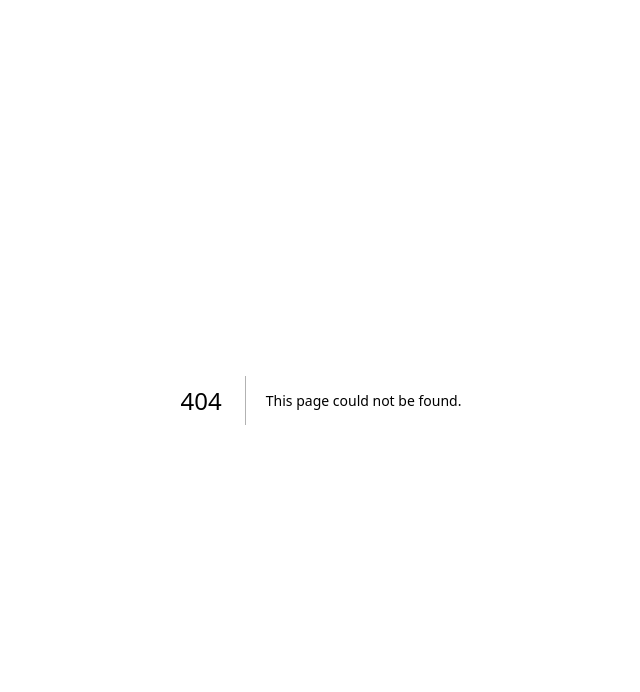
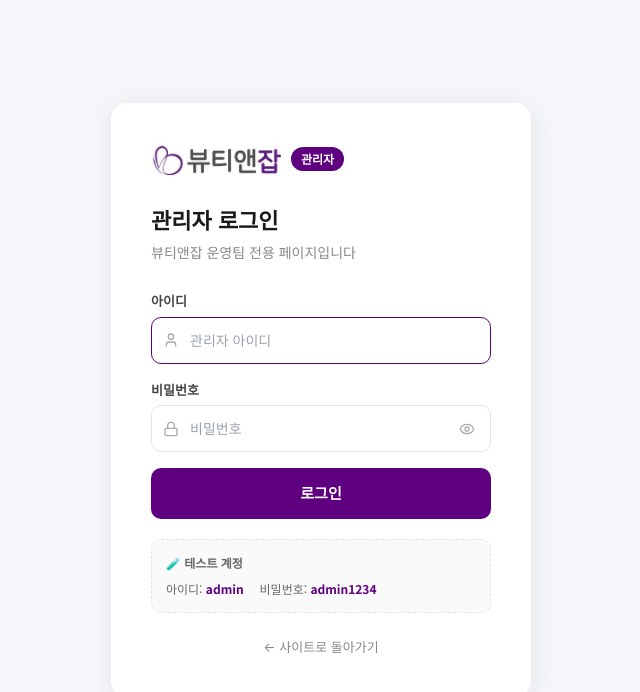
Before and after one commit to jiwone73/beauty-and-job, a Next.js app: page /admin/login in a window 1280 px wide. Before the commit this address had no page. Shown: the top 692 px of the page, without its empty margins (319-959 px from the left). Built offline with nearby package versions, Linux system fonts and the light colour scheme; a web font is replaced by a local one.

Commit message:
관리자 로그인 페이지 추가 (/admin/login) + ID/PW 방식

```diff
--- /dev/null
+++ b/app/admin/login/page.tsx
@@ -0,0 +1,109 @@
+"use client";
+import { useState } from "react";
+import { useRouter } from "next/navigation";
+import Image from "next/image";
+import { Eye, EyeOff, Lock, User } from "lucide-react";
+import { useAuthStore } from "@/lib/store/authStore";
+
+// 테스트 관리자 계정
+const ADMIN_ACCOUNTS: Record<string, { name: string; password: string }> = {
+  "admin": { name: "슈퍼관리자", password: "admin1234" },
+  "beauty": { name: "뷰티앤잡 운영팀", password: "beauty1234" },
+};
+
+export default function AdminLoginPage() {
+  const router = useRouter();
+  const { login } = useAuthStore();
+  const [id, setId] = useState("");
+  const [password, setPassword] = useState("");
+  const [showPw, setShowPw] = useState(false);
+  const [error, setError] = useState("");
+  const [loading, setLoading] = useState(false);
+
+  const handleLogin = async () => {
+    if (!id.trim()) { setError("아이디를 입력해주세요."); return; }
+    if (!password.trim()) { setError("비밀번호를 입력해주세요."); return; }
+    setLoading(true);
+    setError("");
+    await new Promise((r) => setTimeout(r, 600));
+    setLoading(false);
+
+    const account = ADMIN_ACCOUNTS[id];
+    if (account && account.password === password) {
+      login({ userName: account.name, userPhone: "" });
+      router.push("/admin");
+    } else {
+      setError("아이디 또는 비밀번호가 올바르지 않습니다.");
+    }
+  };
+
+  return (
+    <div className="admin-login-page">
+      <div className="admin-login-card">
+        {/* 로고 */}
+        <div className="admin-login-logo">
+          <Image src="/images/logo.png" alt="뷰티앤잡" width={130} height={33} priority />
+          <span className="admin-login-badge">관리자</span>
+        </div>
+
+        <h1 className="admin-login-title">관리자 로그인</h1>
+        <p className="admin-login-sub">뷰티앤잡 운영팀 전용 페이지입니다</p>
+
+        {/* 아이디 */}
+        <div className="admin-login-field">
+          <label className="admin-login-label">아이디</label>
+          <div className="admin-login-input-wrap">
+            <User size={16} className="admin-login-input-icon" />
+            <input
+              className={`admin-login-input ${error ? "error" : ""}`}
+              type="text"
+              placeholder="관리자 아이디"
+              value={id}
+              onChange={(e) => { setId(e.target.value); setError(""); }}
+              onKeyDown={(e) => e.key === "Enter" && handleLogin()}
+              autoFocus
+            />
+          </div>
+        </div>
+
+        {/* 비밀번호 */}
+        <div className="admin-login-field">
+          <label className="admin-login-label">비밀번호</label>
+          <div className="admin-login-input-wrap">
+            <Lock size={16} className="admin-login-input-icon" />
+            <input
+              className={`admin-login-input ${error ? "error" : ""}`}
+              type={showPw ? "text" : "password"}
+              placeholder="비밀번호"
+              value={password}
+              onChange={(e) => { setPassword(e.target.value); setError(""); }}
+              onKeyDown={(e) => e.key === "Enter" && handleLogin()}
+            />
+            <button className="admin-login-pw-toggle" onClick={() => setShowPw(!showPw)}>
+              {showPw ? <EyeOff size={16} /> : <Eye size={16} />}
+            </button>
+          </div>
+        </div>
+
+        {error && <p className="admin-login-error">{error}</p>}
+
+        <button className="admin-login-btn" onClick={handleLogin} disabled={loading}>
+          {loading ? "로그인 중..." : "로그인"}
+        </button>
+
+        {/* 테스트 계정 안내 */}
+        <div className="admin-login-test">
+          <p className="admin-login-test-title">🧪 테스트 계정</p>
+          <div className="admin-login-test-item">
+            <span>아이디: <strong>admin</strong></span>
+            <span>비밀번호: <strong>admin1234</strong></span>
+          </div>
+        </div>
+
+        <div className="admin-login-footer">
+          <a href="/" className="admin-login-back-link">← 사이트로 돌아가기</a>
+        </div>
+      </div>
+    </div>
+  );
+}
--- a/components/admin/AdminLayout.tsx
+++ b/components/admin/AdminLayout.tsx
@@ -139,9 +139,9 @@ export default function AdminLayout({ children, activeMenu }: { children: React.
         </nav>
 
         <div className="admin-sidebar-bottom">
-          <button className="admin-nav-item" onClick={() => router.push("/")}>
+          <button className="admin-nav-item" onClick={() => router.push("/admin/login")}>
             <LogOut size={20} />
-            {sidebarOpen && <span>사이트로 이동</span>}
+            {sidebarOpen && <span>로그아웃</span>}
           </button>
         </div>
       </aside>
```
Also changed, not shown: app/globals.css.
